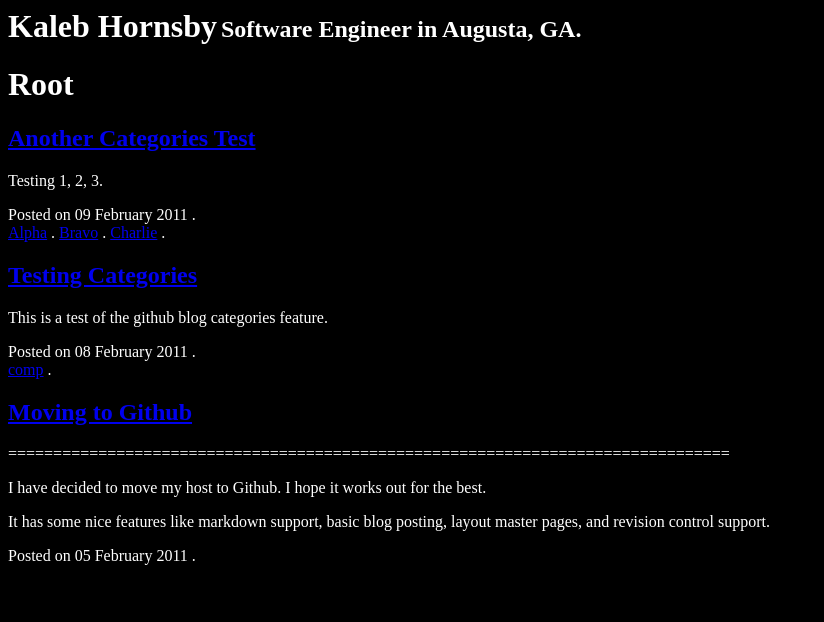
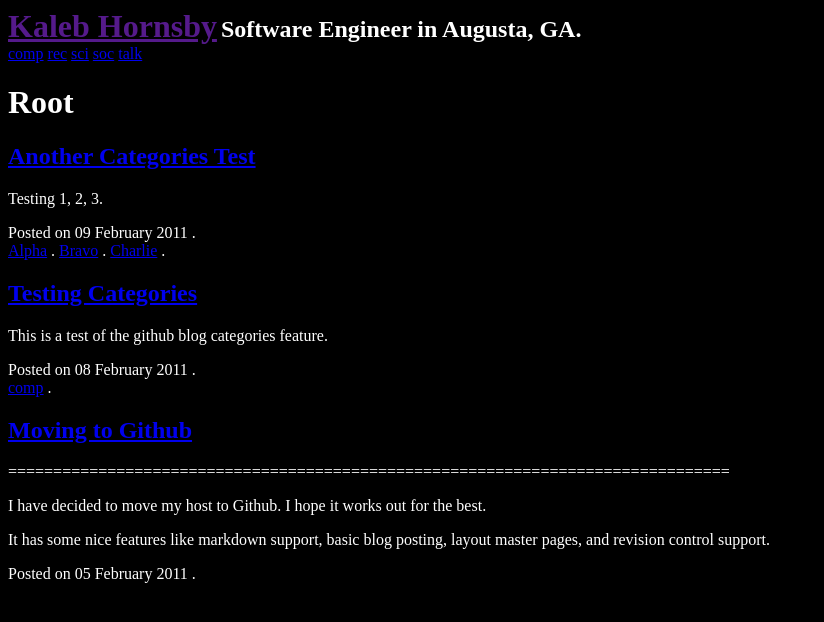
Before and after one commit to kaleb/kaleb.github.com, a Jekyll site: the page built from index.md, in a window 1280 px wide. Shown: the top 622 px of the page, without its empty margins (0-824 px from the left). Built offline with Jekyll 4.4.1, drawn with Linux system fonts in a browser that asks for light colours.

Commit message:
Edited _layouts/default.html via GitHub

```diff
--- a/_layouts/default.html
+++ b/_layouts/default.html
@@ -16,8 +16,15 @@
 <body>
   <header>
     <hgroup>
-      <h1>{{ site.title }}</h1>
+      <h1><a href="{{site.url}}">{{ site.title }}</a></h1>
       <h2>{{ site.description }}</h2>
+      <nav>
+        <a href="/comp">comp</a>
+        <a href="/rec">rec</a>
+        <a href="sci">sci</a>
+        <a href="soc">soc</a>
+        <a href="talk">talk</a>
+      </nav>
     </hgroup>
   </header>
   <hgroup>
```
